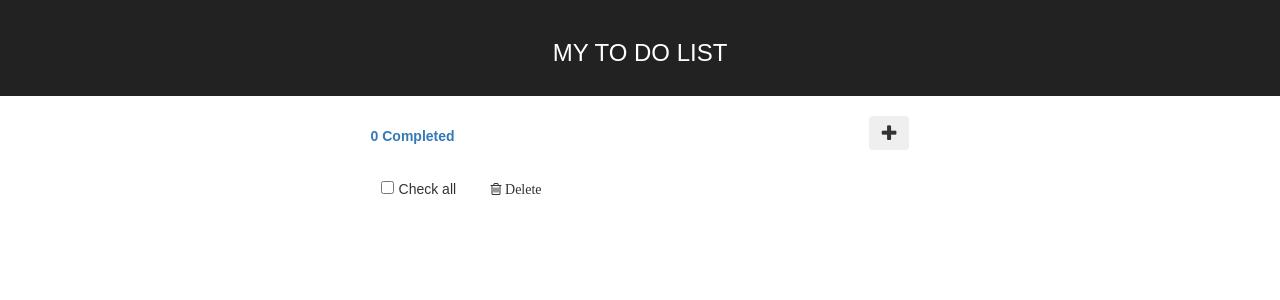
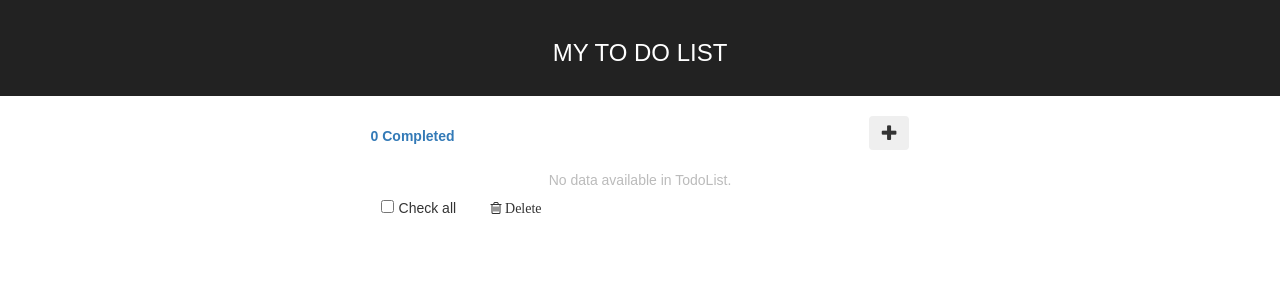
Before and after one commit to boyza0054/Todo_list, a React (Create React App) app: page / in a window 1280 px wide. Shown: the top 300 px of the page. Built offline with nearby package versions, Linux system fonts and the light colour scheme.

Commit message:
condition when data == 0

```diff
--- a/src/App.css
+++ b/src/App.css
@@ -21,3 +21,4 @@ li{border: 1px solid #bbb;list-style-type: none;padding: 10px;margin-bottom: 10p
 .styles_modal__gNwvD{width: 500px;border-radius: 2px;}
 .count_todocomplete{margin-top: 10px;}
 .duedate{color: #bbb;font-size: 14px;}
+.nodata{color: #bbb;text-align: center;}
--- a/src/App.js
+++ b/src/App.js
@@ -193,12 +193,15 @@ class App extends Component {
             </div>
           </div>
           <div className="row dataContent">
-            <div className="col-md-8 col-md-offset-2">
-              {this.state.Iscompleted === true ?
-                <TodoList items={this.state.items.filter(item => item.done === true)} onItemCompleted={this.markItemCompleted} onUpdateItem={this.UpdateItem} onDeleteItem={this.handleDeleteItem} />
-                : <TodoList items={this.state.items} onItemCompleted={this.markItemCompleted} onUpdateItem={this.UpdateItem} onDeleteItem={this.handleDeleteItem} />
-              }
-            </div>
+            {this.state.items.length === 0 ?
+              <div className="col-md-8 col-md-offset-2 nodata">No data available in TodoList.</div>
+              : <div className="col-md-8 col-md-offset-2">
+                {this.state.Iscompleted === true ?
+                  <TodoList items={this.state.items.filter(item => item.done === true)} onItemCompleted={this.markItemCompleted} onUpdateItem={this.UpdateItem} onDeleteItem={this.handleDeleteItem} />
+                  : <TodoList items={this.state.items} onItemCompleted={this.markItemCompleted} onUpdateItem={this.UpdateItem} onDeleteItem={this.handleDeleteItem} />
+                }
+              </div>
+            }
           </div>
           <div className="col-md-offset-2 col-md-2 nopaddingleft-right width_checkall">
             <input type="checkbox" className="form-check-input_main" onChange={this.Chackall} checked={this.state.chkall === true} />
--- a/src/component/todolist.js
+++ b/src/component/todolist.js
@@ -7,11 +7,13 @@ class TodoList extends Component {
   // step 2 send obj from props to Class TodoItem
   render() {
     return (
-      <div className="todolist">
-        {this.props.items.map(item => (
-          <TodoItem key={uuid()} id={item.id} text={item.text} des={item.des} date={item.date} time={item.time} completed={item.done} onItemCompleted={this.props.onItemCompleted} onUpdateItem={this.props.onUpdateItem} onDeleteItem={this.props.onDeleteItem} />
-        ))}
-      </div>
+      this.props.items.length === 0 ?
+        <div className="todolist nodata">No data available in completed tasks.</div>
+        : <div className="todolist">
+          {this.props.items.map(item => (
+            <TodoItem key={uuid()} id={item.id} text={item.text} des={item.des} date={item.date} time={item.time} completed={item.done} onItemCompleted={this.props.onItemCompleted} onUpdateItem={this.props.onUpdateItem} onDeleteItem={this.props.onDeleteItem} />
+          ))}
+        </div>
     );
   }
 }
@@ -30,7 +32,7 @@ class TodoItem extends Component {
       id: this.props.id,
       open: false
     };
-  // step 4 function
+    // step 4 function
     this.markCompleted = this.markCompleted.bind(this);
     this.deleteItem = this.deleteItem.bind(this);
     this.handinfo = this.handinfo.bind(this);
@@ -79,9 +81,9 @@ class TodoItem extends Component {
       oldtext: this.state.text,
       des: this.state.des,
       date: this.state.date,
-      time:this.state.time
+      time: this.state.time
     });
-    const Newupdate = { id: this.state.id, text: this.state.text, des: this.state.des, date: this.state.date , time:this.state.time }
+    const Newupdate = { id: this.state.id, text: this.state.text, des: this.state.des, date: this.state.date, time: this.state.time }
     this.props.onUpdateItem(this.props.id, Newupdate);
   }
 
@@ -106,7 +108,7 @@ class TodoItem extends Component {
     const { open } = this.state;
     const today = moment().format("DD/MM/YYYY");
     const duedate = moment(this.state.date).format("DD/MM/YYYY");
-    const time = this.state.time === null ? "00:00":this.state.time;
+    const time = this.state.time === null ? "00:00" : this.state.time;
 
     return (
       <div id="box" className={itemClass} ref={li => this._listItem = li}>
@@ -128,7 +130,7 @@ class TodoItem extends Component {
                 </a>
               </div>
             </form>
-            : <label className="form-check-label"><a onClick={this.handinfo} id="text_todo">{this.state.text}</a> <div className="duedate">{today === duedate ? "Today "+time: duedate}</div></label>}
+            : <label className="form-check-label"><a onClick={this.handinfo} id="text_todo">{this.state.text}</a> <div className="duedate">{today === duedate ? "Today " + time : duedate}</div></label>}
         </div>
         <div className="col-md-1 nopaddingleft-right">
           <button type="button" className="btn btn-success btn-sm" onClick={this.onOpenModal}>
```
